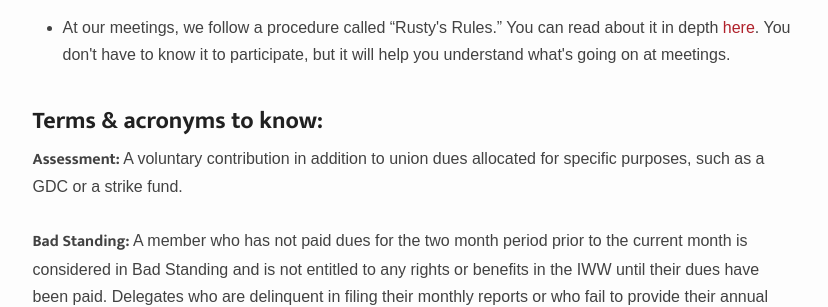
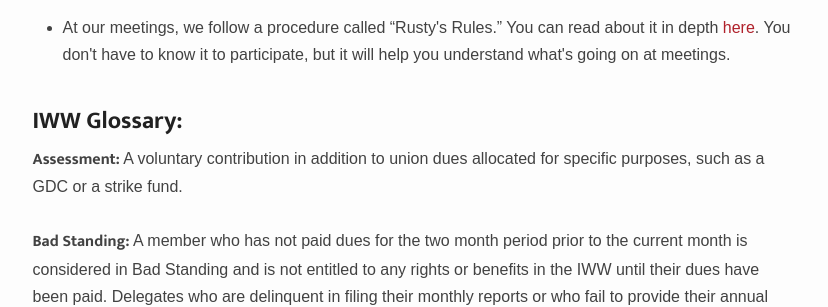
Before and after one commit to IWW-NYC-GMB/iww.nyc, a Jekyll site: the page built from gmb.html, in a window 1280 px wide. Shown: the part 1677-1984 px from the top of the page, without its empty margins (225-1053 px from the left). Built offline with Jekyll 4.4.1, drawn with Linux system fonts in a browser that asks for light colours; some web fonts are replaced; some of the changed text lies outside the part shown.

Commit message:
Update gmb.html

```diff
--- a/gmb.html
+++ b/gmb.html
@@ -4,27 +4,6 @@
 permalink: /gmb/
 heading: true
 ---
-<div style="display:none;">
-<img src="{{ site.baseurl }}/assets/organize.png" style="float:left;max-width:370px;margin-right:10px;" class="about-image">
-<style>
-.define {
-	font-family: 'IM FELL English Italic' !important;
-	font-weight: 400;
-	letter-spacing: 0.49px;
-	line-height: 1.9em;
-	font-size: 20px;
-}
-</style>
-<p class="define">
-<strong>wobbly</strong> n. pl. <strong>wobblies</strong><br>
-1. A member of the Industrial Workers of the World, a rank-and-file-run, international union dedicated to the abolition of the wage system.<br><br>
-<strong>city</strong> n. pl. <strong>cities</strong><br>
-1. A center of population, commerce, and culture; a town of significant size and importance.
-</p>
-<br><br>
-<img src="{{ site.baseurl }}/assets/wobblies.png" style="float:right;max-width:380px;margin-left:30px;" class="about-image">
-</div>
-
 <a href="{{ site.baseurl }}/bylaws"><button class="small" style="margin: 12px 15px 24px 0;" ontouchstart="">Read Our Bylaws</button></a><br>
 <a href="https://www.iww.org/PDF/Constitutions/CurrentIWWConstitution.pdf"><button class="small" style="margin: 12px 15px 24px 0;" ontouchstart="">Read the IWW Constitution</button></a><br>
 <a href="https://www.iww.org/PDF/Spanish/IWWConstitution2013esp.pdf" hreflang="es"><button class="small" style="margin: 12px 15px 24px 0;" ontouchstart="">Read the IWW Constitution (Español)</button></a><br><br>
@@ -48,10 +27,11 @@
 <h1>Our decision-making model:</h1>
 <ul>
 <li>We are directly democratic, meaning all members have a say in branch decisions.</li>
-<li>At our meetings, we follow a procedure called “Rusty's Rules.” You can read about it in depth <a href="{{ site.baseurl }}/rustys/">here</a>. You don't have to know it to participate, but it will help you understand what's going on at meetings.</li>
+<li>At our meetings, we follow a procedure called “Rusty's Rules.” You can read about it in depth <a href="{{ site.baseurl }}/rustys">here</a>. You don't have to know it to participate, but it will help you understand what's going on at meetings.</li>
 </ul>
 <br>
-<h1>Terms & acronyms to know:</h1>
+<h1>IWW Glossary:</h1>
+<!-- <em>This is an abridged glossary. <a href="{{ site.baseurl }}/glossary">Click here for a complete glossary.</a></em><br> -->
 <strong>Assessment:</strong> A voluntary contribution in addition to union dues allocated for specific purposes, such as a GDC or a strike fund.<br><br>
 <strong>Bad Standing:</strong>  A member who has not paid dues for the two month period prior to the current month is considered in Bad Standing and is not entitled to any rights or benefits in the IWW until their dues have been paid. Delegates who are delinquent in filing their monthly reports or who fail to provide their annual delegate clearance forms are also considered members in Bad Standing. After 3 months in bad standing, a 5 month period of unpaid dues prior to the current month, members are considered to be in inactive standing and cannot take part in business meetings.<br><br>
 <strong>Branch Secretary-Treasurer (BST):</strong> Chief administrative officer of a branch, elected by a democratic vote within the branch. In larger branches, this is typically split into two or more positions, such as Secretary and Treasurer, or co-Secretary-Treasurers. Large branches may also have Assistant Secretary-Treasurers, Assistant Secretaries, and/or Assistant Treasurers to assist with keeping the branch functioning efficiently.<br><br>
@@ -74,4 +54,20 @@
 <strong>Organizing Department Liaison (ODL):</strong> Elected liaison between an IWW body, such as a GMB, IUB, or job shop, and the IWW's Organizing Department Board (ODB).<br><br>
 <strong>Red Card:</strong> IWW membership card, for keeping track of dues. Bring your Red Card to the GMB meetings.<br><br>
 <strong>Stardust Family United (SFU):</strong> Union of singing servers at Ellen's Stardust Diner, who organized through the IWW in NYC.<br><br>
-<strong>Wobbly <em>or</em> Wob:</strong> A member of the Industrial Workers of the World.</p>
+<strong>Wobbly <em>or</em> Wob:</strong> A member of the Industrial Workers of the World.
+<br>
+<h1>Resources:</h1>
+<a href="https://www.iww.org/PDF/Official/MPP.pdf"><button class="small" style="margin: 12px 15px 24px 0;" ontouchstart="">Manual of Policies and Procedures (PDF)</button></a><br>
+<a href="http://www.iww.org/PDF/Official/DelegateManual.pdf"><button class="small" style="margin: 12px 15px 24px 0;" ontouchstart="">Delegate Manual (PDF)</button></a><br>
+<a href="https://iww.org/PDF/Forms/2017DelegateReportFormEFillable.pdf"><button class="small" style="margin: 12px 15px 24px 0;" ontouchstart="">Delegate Report (PDF)</button></a><br>
+<a href="http://www.iww.org/PDF/Forms/ApplicationforDelegateCredentials.pdf"><button class="small" style="margin: 12px 15px 24px 0;" ontouchstart="">Membership Application (PDF)</button></a><br>
+<a href="http://www.iww.org/PDF/suppliesform.pdf"><button class="small" style="margin: 12px 15px 24px 0;" ontouchstart="">Delegate Supplies Rquest (PDF)</button></a><br>
+<a href="http://www.iww.org/PDF/Forms/ApplicationforDelegateCredentials.pdf"><button class="small" style="margin: 12px 15px 24px 0;" ontouchstart="">Application for Delegate Credentials (PDF)</button></a><br>
+<a href="http://www.iww.org/PDF/Forms/ClearanceForm.pdf"><button class="small" style="margin: 12px 15px 24px 0;" ontouchstart="">Delegate Clearence Form (PDF)</button></a><br>
+<a href="http://www.iww.org/PDF/Forms/BSTReportForm2020Fillable.pdf"><button class="small" style="margin: 12px 15px 24px 0;" ontouchstart="">BST Report (PDF)</button></a><br>
+<a href="http://www.iww.org/PDF/Forms/branchcharterapplication.pdf"><button class="small" style="margin: 12px 15px 24px 0;" ontouchstart="">Branch Charter Application</button></a><br>
+<!-- <a href="{{ site.baseurl }}/obu"><button class="small" style="margin: 12px 15px 24px 0;" ontouchstart="">One Big Union</button></a><br> -->
+<a href="{{ site.baseurl }}/wtd"><button class="small" style="margin: 12px 15px 24px 0;" ontouchstart="">Weakening the Dam</button></a><br>
+<a href="{{ site.baseurl }}/why-join"><button class="small" style="margin: 12px 15px 24px 0;" ontouchstart="">Why join the IWW?</button></a><br>
+<a href="{{ site.baseurl }}/rustys"><button class="small" style="margin: 12px 15px 24px 0;" ontouchstart="">Rusty's Rules of Order</button></a><br>
+</p>
```
